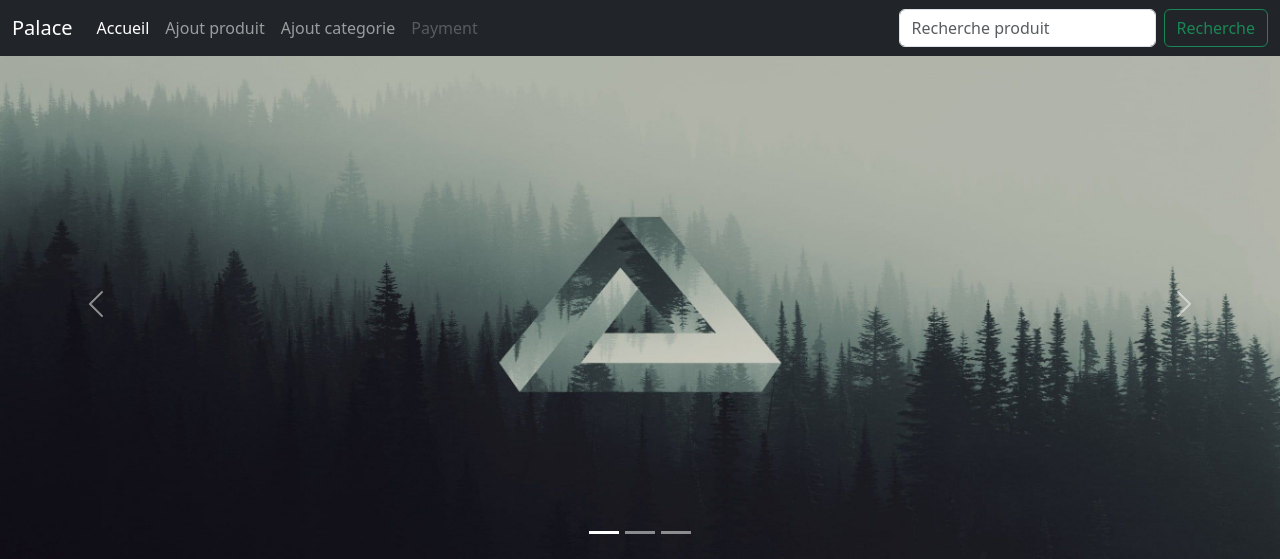
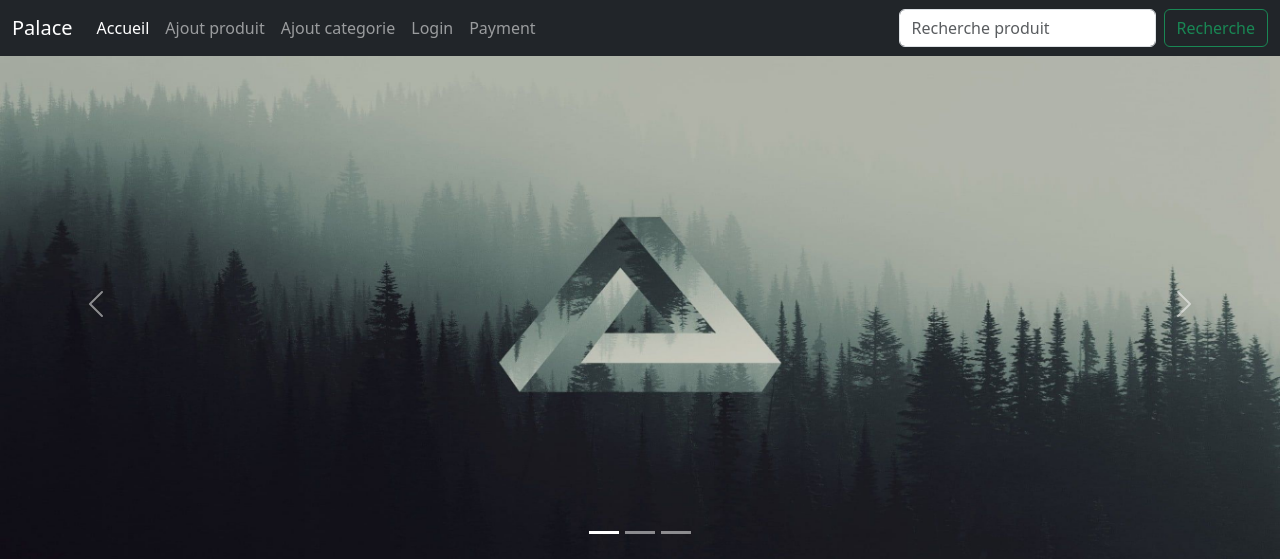
Before and after one commit to SW1FTzZ/boutiqueenligne, a Flask app: page /base in a window 1280 px wide. Shown: the top 559 px of the page. Run offline with Flask 2, Linux system fonts and the light colour scheme; parts of the project's set-up code (start-up, migrations or seed data) failed here and were passed over; some libraries are stand-ins or nearby versions.

Commit message:
BluePrint

```diff
--- a/Templates/base.html
+++ b/PageInitiale/templates/base.html
@@ -29,8 +29,8 @@
 
 
     <!-- Custom styles for this template -->
-    <link href="../static/carousel.css" rel="stylesheet">
-    <link rel="stylesheet" href="../static/styles.css">
+    <link href="../../static/carousel.css" rel="stylesheet">
+    <link rel="stylesheet" href="../../static/styles.css">
   </head>
   <body>
 
@@ -53,7 +53,10 @@
             <a class="nav-link" href="#">Ajout categorie</a>
           </li>
           <li class="nav-item">
-            <a class="nav-link disabled" href="#" tabindex="-1" aria-disabled="true">Payment</a>
+            <a class="nav-link" href="/auth">Login</a>
+          </li>
+          <li class="nav-item">
+            <a class="nav-link" href="/achat">Payment</a>
           </li>
         </ul>
         <form class="d-flex" action="{{ url_for('post_route') }}" method="post">
--- a/main.py
+++ b/main.py
@@ -1,12 +1,10 @@
-from flask import Flask,render_template,request
-from corporation import recuperation_base,details_produits,rechreche
-
+from flask import Flask,render_template,request,blueprints
+from corporation import details_produits,rechreche
+from PageInitiale.recuperation_base import index
 
 app = Flask(__name__)
 
-@app.route('/')
-def index():
-    return render_template('index.html', records = recuperation_base.recuperation_produit(), categorie = recuperation_base.recuperation_categories())
+app.register_blueprint(index)
 
 @app.route('/recherhce', methods=['POST'])
 def post_route():
@@ -36,5 +34,12 @@ def base():
 def ajout():
     return render_template('ajoutProduit.html')
 
+@app.route('/achat')
+def achat():
+    return render_template('achat.html')
+
+@app.route('/login')
+def login():
+    return render_template('login.html')
 if __name__ == "__main__":
     app.run(debug=True)
```
Also changed, not shown: PageInitiale/recuperation_base.py (renamed from corporation/recuperation_base.py, +6 -1 lines), PageInitiale/templates/index.html (renamed from Templates/index.html).
